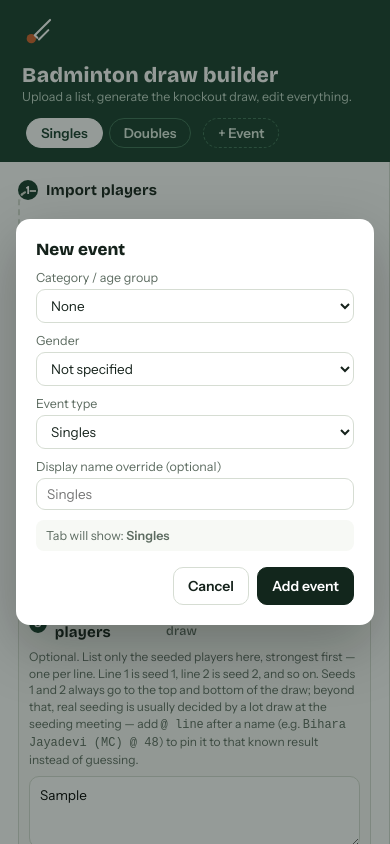
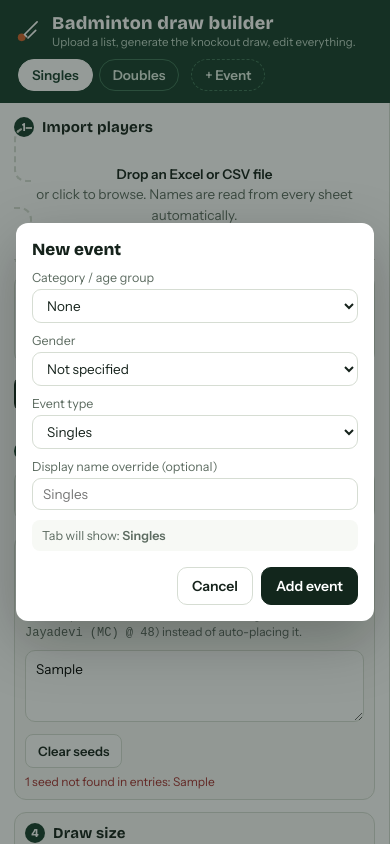
Before and after one commit to BUNNYBISANDA/DrawBuilder, a React (Vite) app in the folder draw-builder-react/: page / in a window 390 px wide. Both pictures are taken after typing "Sample", "Sample", "Sample" into the empty fields and a click on the button "+ Event". Shown: the top 844 px of the page. Built offline with nearby package versions, Linux system fonts and the light colour scheme.

Commit message:
new changes

```diff
--- a/draw-builder-react/src/App.jsx
+++ b/draw-builder-react/src/App.jsx
@@ -142,6 +142,18 @@ export default function App() {
     });
   }
 
+  function clearAdvance(r, i) {
+    const br = event.bracket;
+    if (!br) return;
+    const cell = br.rounds[r][i];
+    if (!cell) return;
+    updateEvent((ev) => {
+      const next = structuredClone(ev.bracket);
+      clearDownstream(next, r, i, cell);
+      return { ...ev, bracket: next };
+    });
+  }
+
   function handleSwapClick(i) {
     if (swapSlot === null) {
       setSwapSlot(i);
@@ -245,6 +257,17 @@ export default function App() {
             }
             setEventModal(null);
           }}
+          canDelete={events.length > 1}
+          onDelete={() => {
+            const removedIndex = eventModal;
+            setEvents((prev) => prev.filter((_, i) => i !== removedIndex));
+            setActive((prevActive) => {
+              if (removedIndex < prevActive) return prevActive - 1;
+              if (removedIndex === prevActive) return Math.max(0, prevActive - 1);
+              return prevActive;
+            });
+            setEventModal(null);
+          }}
         />
       )}
 
@@ -330,6 +353,7 @@ export default function App() {
                 onAdvance={advance}
                 onSwapClick={handleSwapClick}
                 onRenameCell={renameCell}
+                onClearAdvance={clearAdvance}
                 canvasRef={canvasRef}
               />
               <p className="footer-note">
--- a/draw-builder-react/src/components/BracketView.jsx
+++ b/draw-builder-react/src/components/BracketView.jsx
@@ -4,7 +4,7 @@ import { displayPlayerName } from '../utils/bracket';
 
 export default function BracketView({
   bracket, moveByes, swapSlot, zoom,
-  onAdvance, onSwapClick, onRenameCell, canvasRef,
+  onAdvance, onSwapClick, onRenameCell, onClearAdvance, canvasRef,
 }) {
   const scalerRef = useRef(null);
 
@@ -100,6 +100,16 @@ export default function BracketView({
                   {cell ? cell.name : ''}
                 </span>
                 {cell && cell.seed ? <span className="seedmark">{`(${cell.seed})`}</span> : null}
+                {r > 0 && cell && !cell.bye ? (
+                  <button
+                    type="button"
+                    className="slot-clear"
+                    title={`Remove ${displayPlayerName(cell)} from this round`}
+                    onClick={(e) => { e.stopPropagation(); onClearAdvance(r, i); }}
+                  >
+                    ×
+                  </button>
+                ) : null}
               </div>
             );
           }))}
--- a/draw-builder-react/src/components/EntriesPanel.jsx
+++ b/draw-builder-react/src/components/EntriesPanel.jsx
@@ -108,7 +108,7 @@ export default function EntriesPanel({ event, onUpdateEvent, onGenerate, onExpor
 
         <div className="seedbox" style={{ marginTop: 12 }}>
           <h2><span className="n">3</span> Seeded players <span style={{ fontWeight: 400, fontSize: '12.5px', color: 'var(--ink-2)' }}>- top players, kept apart in the draw</span></h2>
-          <p className="hintline">Optional. List only the seeded players here, strongest first — one per line. Line 1 is seed 1, line 2 is seed 2, and so on. Seeds 1 and 2 always go to the top and bottom of the draw; beyond that, real seeding is usually decided by a lot draw at the seeding meeting — add <code>@ line</code> after a name (e.g. <code>Bihara Jayadevi (MC) @ 48</code>) to pin it to that known result instead of guessing.</p>
+          <p className="hintline">Optional. One seeded player per line, strongest first. Add <code>@ line</code> to pin a seed to a known draw line (e.g. <code>Bihara Jayadevi (MC) @ 48</code>) instead of auto-placing it.</p>
           <textarea
             value={seedFocused ? (seedDraft ?? event.seeds.join('\n')) : event.seeds.join('\n')}
             onFocus={() => { setSeedFocused(true); setSeedDraft(event.seeds.join('\n')); }}
--- a/draw-builder-react/src/components/EventModal.jsx
+++ b/draw-builder-react/src/components/EventModal.jsx
@@ -1,7 +1,7 @@
 import { useState } from 'react';
 import { CATEGORY_PRESETS, GENDER_OPTIONS, TYPE_OPTIONS, deriveEventName } from '../utils/eventMeta';
 
-export default function EventModal({ initial, onSave, onClose }) {
+export default function EventModal({ initial, onSave, onClose, onDelete, canDelete }) {
   const [category, setCategory] = useState(initial?.category || '');
   const [customCategory, setCustomCategory] = useState(
     initial?.category && !CATEGORY_PRESETS.includes(initial.category) ? initial.category : ''
@@ -72,9 +72,24 @@ export default function EventModal({ initial, onSave, onClose }) {
 
         <p className="modal-preview">Tab will show: <b>{preview}</b></p>
 
-        <div className="row" style={{ justifyContent: 'flex-end', marginTop: 6 }}>
-          <button type="button" className="btn secondary" onClick={onClose}>Cancel</button>
-          <button type="submit" className="btn">{initial ? 'Save' : 'Add event'}</button>
+        <div className="row" style={{ justifyContent: 'space-between', marginTop: 6 }}>
+          {initial ? (
+            <button
+              type="button"
+              className="btn secondary danger"
+              disabled={!canDelete}
+              title={canDelete ? 'Delete this event and all its entries/draw' : 'At least one event must remain'}
+              onClick={() => {
+                if (confirm(`Delete "${initial.name}" and everything in it (entries, seeds, draw, scores)? This can't be undone.`)) onDelete();
+              }}
+            >
+              Delete event
+            </button>
+          ) : <span />}
+          <div className="row" style={{ gap: 8 }}>
+            <button type="button" className="btn secondary" onClick={onClose}>Cancel</button>
+            <button type="submit" className="btn">{initial ? 'Save' : 'Add event'}</button>
+          </div>
         </div>
       </form>
     </div>
--- a/draw-builder-react/src/index.css
+++ b/draw-builder-react/src/index.css
@@ -41,7 +41,7 @@ header .spacer{flex:1}
 .view-toggle .btn{border:none;background:transparent;color:var(--ink-2)}
 .view-toggle .btn.active{background:#fff;color:var(--ink);box-shadow:0 1px 3px rgba(0,0,0,.12)}
 .scheduler{overflow:auto}
-.sched-table{width:100%;border-collapse:collapse;background:#fff;border:1px solid var(--line);border-radius:12px;overflow:hidden;font-size:13px}
+.sched-table{width:100%;min-width:760px;border-collapse:collapse;background:#fff;border:1px solid var(--line);border-radius:12px;overflow:hidden;font-size:13px}
 .sched-table th{text-align:left;background:#F7F9F5;padding:8px 10px;font-size:11.5px;text-transform:uppercase;letter-spacing:.4px;color:var(--ink-2);border-bottom:1px solid var(--line)}
 .sched-table td{padding:7px 10px;border-bottom:1px solid #EEF1EC;vertical-align:middle}
 .sched-table tr:last-child td{border-bottom:none}
@@ -76,6 +76,9 @@ select:focus{outline:none;border-color:var(--court-soft)}
 .btn{font-family:inherit;font-size:14px;font-weight:600;border-radius:10px;padding:9px 14px;cursor:pointer;border:1.5px solid var(--tape);background:var(--tape);color:#fff}
 .btn.secondary{background:#fff;color:var(--ink);border-color:var(--line)}
 .btn.secondary:hover{border-color:var(--ink-2)}
+.btn.secondary.danger{color:#A32D2D;border-color:#EBC7C7}
+.btn.secondary.danger:hover{background:#FBEFEF;border-color:#A32D2D}
+.btn.secondary.danger:disabled{color:var(--ink-3);border-color:var(--line)}
 .btn:disabled{opacity:.5;cursor:default}
 .btn.small{padding:5px 10px;font-size:12.5px;border-radius:8px}
 .btn.toggle.active{background:var(--cork-soft);border-color:var(--cork);color:#7E3417}
@@ -144,8 +147,39 @@ select:focus{outline:none;border-color:var(--court-soft)}
 .slot.bye .nm{color:var(--ink-3);font-style:italic;cursor:default}
 .slot.champ{border-color:var(--cork);border-width:2.5px;background:var(--cork-soft)}
 .slot.champ .nm{font-family:'Bricolage Grotesque',sans-serif;font-weight:800;font-size:14px}
+.slot-clear{flex:none;align-self:stretch;width:22px;border:none;border-left:1px solid var(--line);background:#FBF7F3;color:var(--ink-3);font-size:15px;line-height:1;cursor:pointer}
+.slot-clear:hover{background:#F6DCDC;color:#A32D2D}
 .slot.swapable{cursor:pointer}
 .slot.swapable:hover{box-shadow:0 0 0 2px var(--cork-soft)}
 .slot.swap-selected{outline:3px solid var(--cork);outline-offset:2px;z-index:5}
 .wire{position:absolute;background:var(--tape)}
 .footer-note{font-size:12px;color:var(--ink-3);margin-top:10px}
+
+/* ---------- mobile ---------- */
+@media(max-width:640px){
+  header{padding:12px 14px;gap:10px}
+  header h1{font-size:18px}
+  header .sub{font-size:11.5px}
+  header .mark{width:28px;height:28px}
+  .evt-tabs{width:100%}
+
+  aside{padding:14px;gap:12px}
+  .stage{padding:12px 14px}
+  .stage-top h2{font-size:17px}
+  .stage-actions{width:100%;margin-left:0}
+  .view-toggle{flex:1}
+  .view-toggle .btn{flex:1;padding:8px 6px}
+  .zoom{flex:none}
+
+  #viewport{padding:14px 10px}
+
+  /* Comfortable tap targets over the compact desktop sizing */
+  .seed-row .mv,.seed-row .del{font-size:17px;padding:6px 8px}
+  .btn.small{padding:8px 12px;font-size:13px}
+  .evt-tab{padding:7px 13px}
+
+  .modal{padding:16px;border-radius:12px}
+
+  .sched-table{min-width:640px;font-size:12.5px}
+  .set-pair input{width:30px}
+}
```
